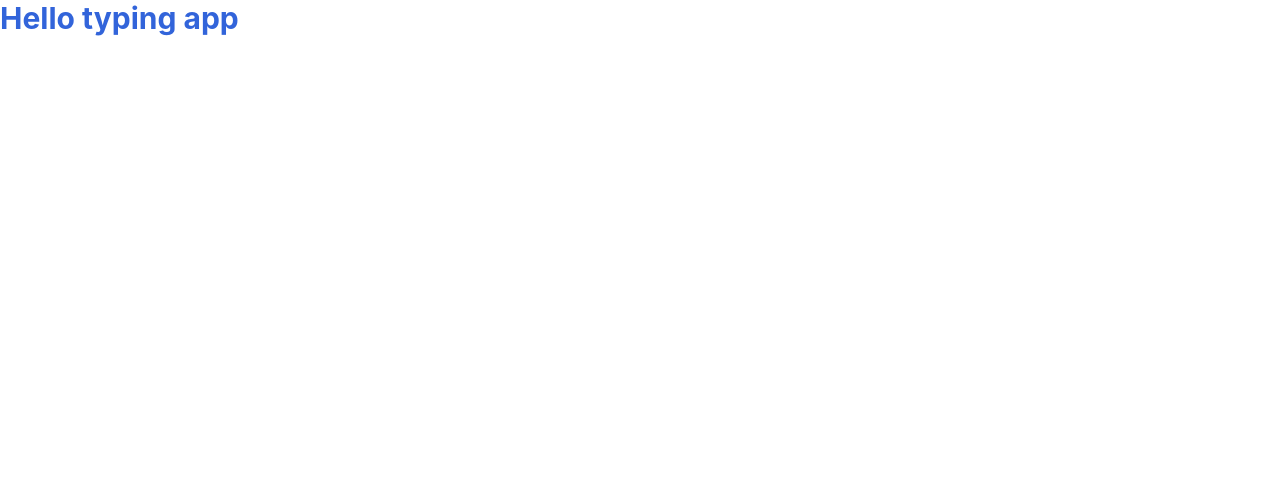
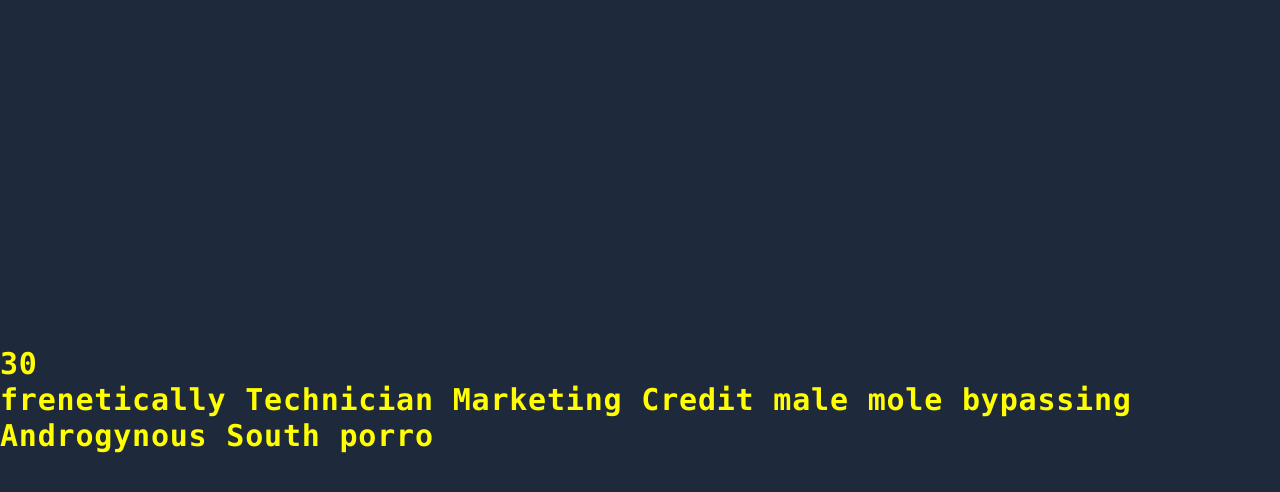
Before and after one commit to nayimHossen/Typing-App, a React (Create React App) app: page / in a window 1280 px wide. Shown: the top 492 px of the page. Built offline with nearby package versions, Linux system fonts and the light colour scheme.

Commit message:
show words with faker and timer

```diff
--- a/package.json
+++ b/package.json
@@ -10,6 +10,7 @@
     "@types/node": "^16.18.3",
     "@types/react": "^18.0.25",
     "@types/react-dom": "^18.0.9",
+    "classnames": "^2.3.2",
     "daisyui": "^2.40.1",
     "react": "^18.2.0",
     "react-dom": "^18.2.0",
@@ -44,6 +45,8 @@
     ]
   },
   "devDependencies": {
+    "@faker-js/faker": "^7.6.0",
+    "framer-motion": "^7.6.6",
     "tailwindcss": "^3.2.4"
   }
 }
--- a/src/App.tsx
+++ b/src/App.tsx
@@ -1,7 +1,29 @@
+import { faker } from "@faker-js/faker";
+
+const words = faker.random.words(10);
+
 function App() {
   return (
+    <>
+  <CountdownTimer timeLeft={30}/>
+
+    <GeneratedWords words={words} />
+    </>
+  )
+}
+
+function GeneratedWords({ words }: { words: string }) {
+  return (
     <div>
-      <h2 className="font-bold text-3xl text-primary">Hello typing app</h2>
+      <h2 className="font-bold text-3xl text-primary">{words}</h2>
+    </div>
+  );
+}
+
+function CountdownTimer({ timeLeft }: { timeLeft: number }) {
+  return (
+    <div>
+      <h2 className="font-bold text-3xl text-primary">{timeLeft}</h2>
     </div>
   );
 }
--- a/src/index.css
+++ b/src/index.css
@@ -2,16 +2,8 @@
 @tailwind components;
 @tailwind utilities;
 
-body {
-  margin: 0;
-  font-family: -apple-system, BlinkMacSystemFont, "Segoe UI", "Roboto", "Oxygen",
-    "Ubuntu", "Cantarell", "Fira Sans", "Droid Sans", "Helvetica Neue",
-    sans-serif;
-  -webkit-font-smoothing: antialiased;
-  -moz-osx-font-smoothing: grayscale;
+@layer base {
+  body {
+    @apply min-h-screen bg-slate-800 grid place-items-center font-mono tracking-wider;
+  }
 }
-
-code {
-  font-family: source-code-pro, Menlo, Monaco, Consolas, "Courier New",
-    monospace;
-}
--- a/tailwind.config.js
+++ b/tailwind.config.js
@@ -4,7 +4,7 @@ module.exports = {
     themes: [
       {
         mytheme: {
-          primary: "#3264DA",
+          primary: "yellow",
 
           secondary: "#355FD9",
 
```
Also changed, not shown: 1 other file (tests, documents, lock files or other folders).
